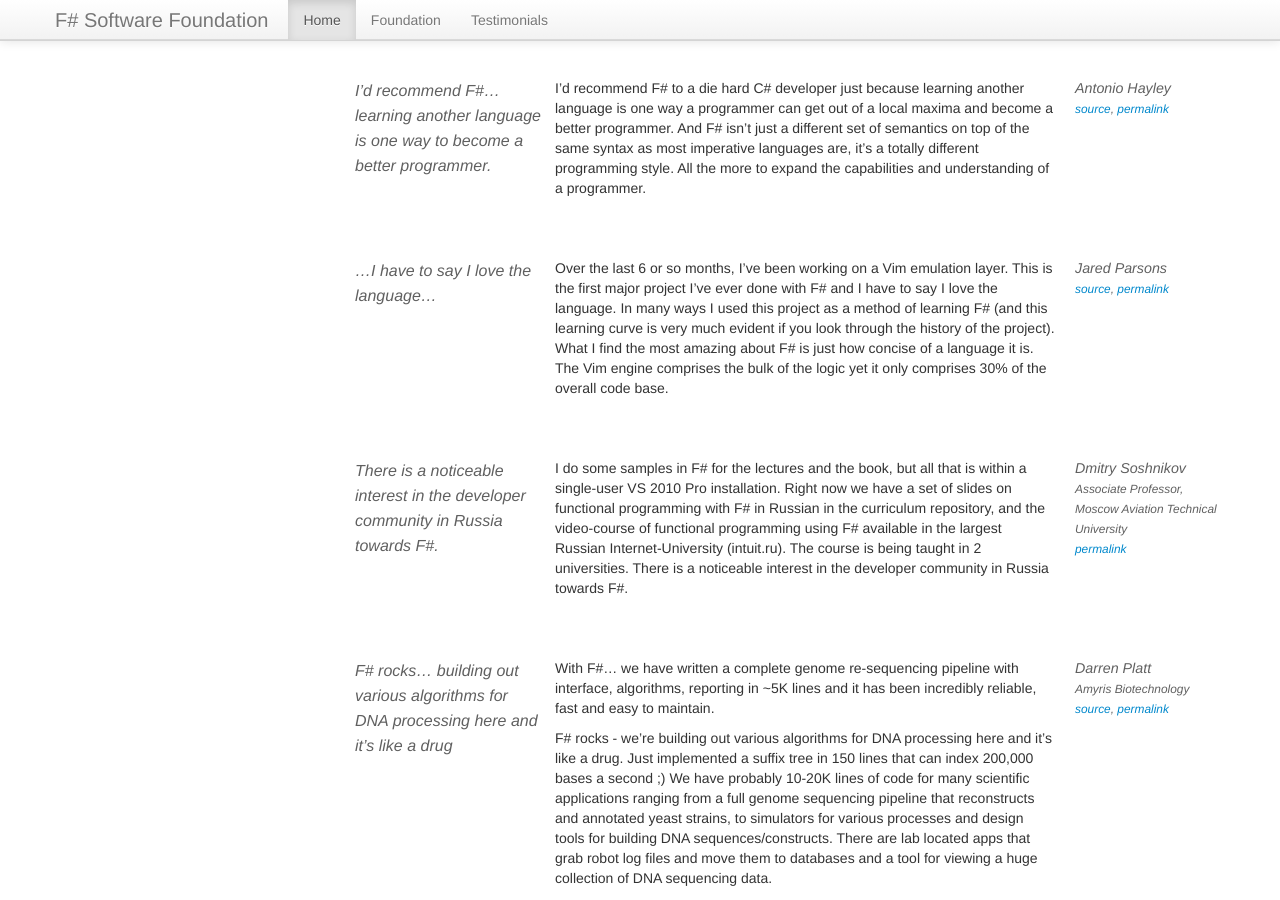
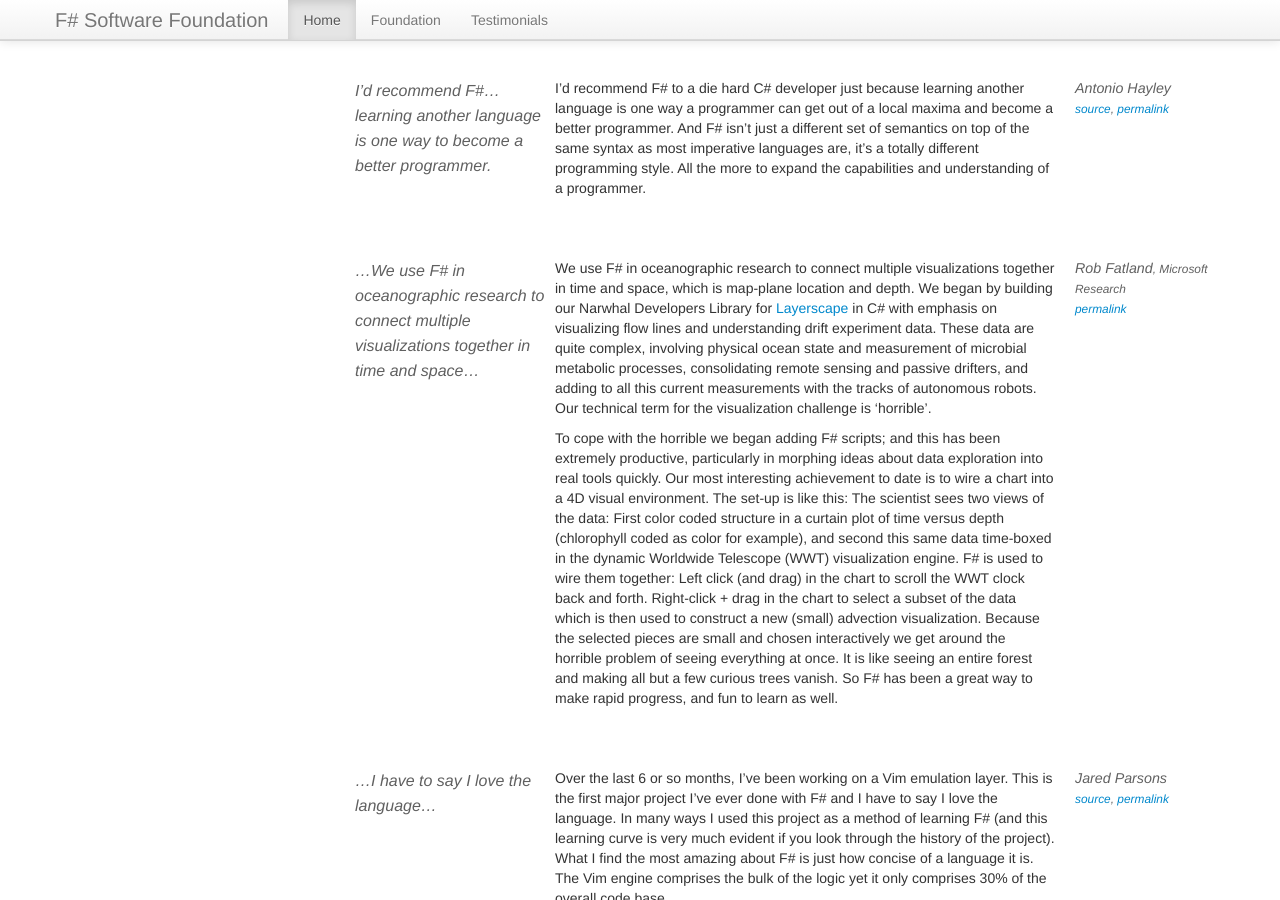
Before and after one commit to fsharp/fsharp.org, a Jekyll site: the page built from testimonials/index.md, in a window 1280 px wide and 900 px high, scrolled down 13321 px. Built offline with Jekyll 4.4.1, drawn with Linux system fonts in a browser that asks for light colours; nearby versions of some CDN libraries; some web fonts are replaced; comment, search, counter and statistics services are not loaded.

Commit message:
Add Narwhal testimonial by Microsoft Research Connections

```diff
--- a/testimonials/index.md
+++ b/testimonials/index.md
@@ -972,6 +972,22 @@ it's a totally different programming style. All the more to expand the capabilit
 and understanding of a programmer.
 <div class="keywords">learning, imperative, functional</div>
 
+<a id="microsoft-narwhal-1" href="#">&nbsp;</a>
+---
+
+
+> ...We use F# in oceanographic research to connect multiple visualizations together in time and space...
+
+1. **Rob Fatland**, Microsoft Research
+2. [permalink](#microsoft-narwhal-1)
+
+We use F# in oceanographic research to connect multiple visualizations together in time and space, which is map-plane location and depth. We began by building our Narwhal Developers Library for [Layerscape](http://layerscape.org)
+in C# with emphasis on visualizing flow lines and understanding drift experiment data. These data are quite complex, involving physical ocean state and measurement of microbial metabolic processes, consolidating remote sensing and passive drifters, and adding to all this current measurements with the tracks of autonomous robots. Our technical term for the visualization challenge is ‘horrible’.
+
+To cope with the horrible we began adding F# scripts; and this has been extremely productive, particularly in morphing ideas about data exploration into real tools quickly. Our most interesting achievement to date is to wire a chart into a 4D visual environment. The set-up is like this: The scientist sees two views of the data: First color coded structure in a curtain plot of time versus depth (chlorophyll coded as color for example), and second this same data time-boxed in the dynamic Worldwide Telescope (WWT) visualization engine. F# is used to wire them together: Left click (and drag) in the chart to scroll the WWT clock back and forth.  Right-click + drag in the chart to select a subset of the data which is then used to construct a new (small) advection visualization. Because the selected pieces are small and chosen interactively we get around the horrible problem of seeing everything at once.  It is like seeing an entire forest and making all but a few curious trees vanish. So F# has been a great way to make rapid progress, and fun to learn as well.
+
+<div class="keywords">visualiztion; astronomy; oceanographic research; Microsoft</div>
+
 <a id="jared-parsons-1" href="#">&nbsp;</a>
 ---
 
```
